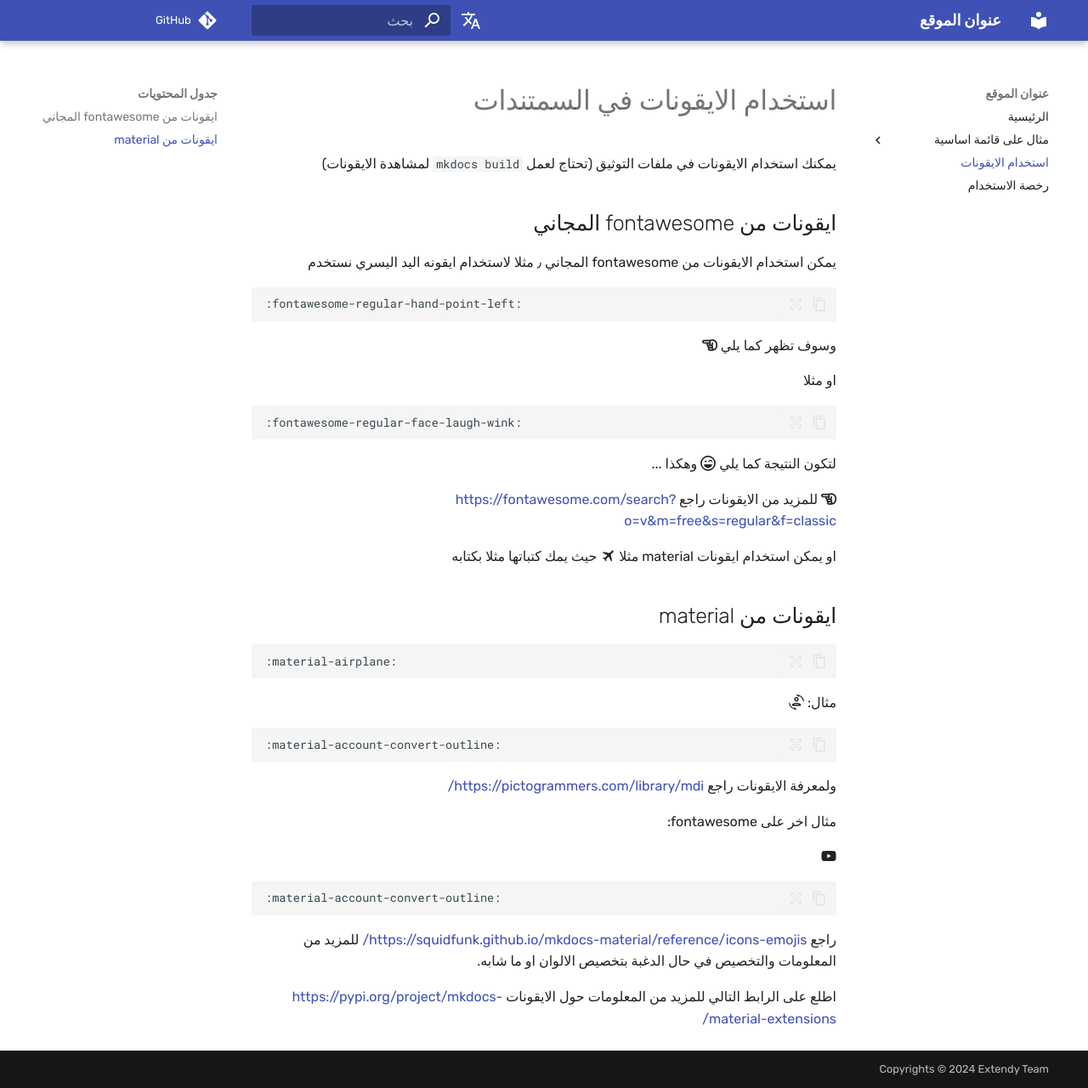
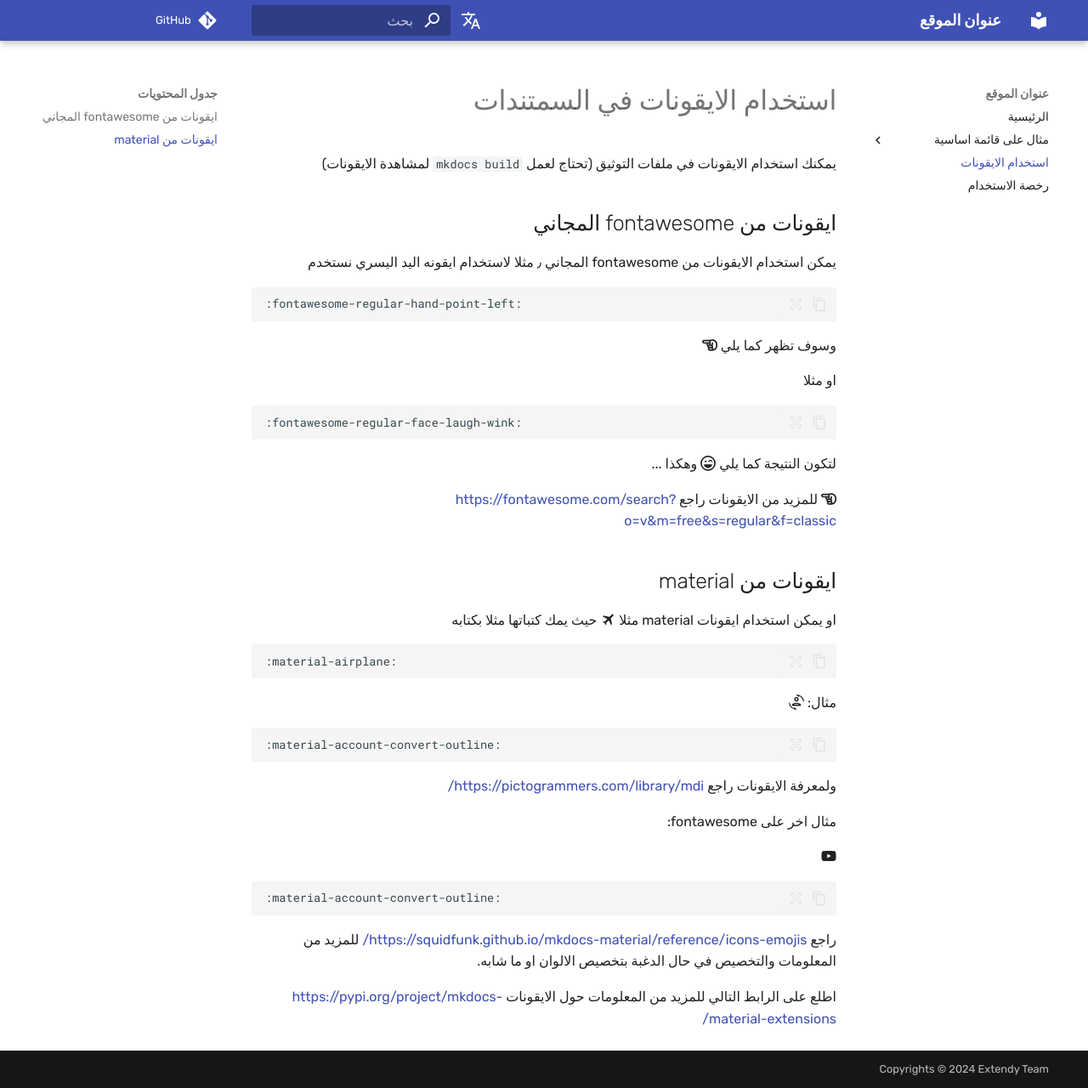
Before and after one commit to Extendy/mkdocs-arabic-skelton, an MkDocs documentation site: the page built from docs/icons.md, in a window 1280 px wide and 1280 px high. Shown: the whole window at 85% size. Built offline with MkDocs 1.6.1 and Material for MkDocs 9.7.7, drawn with Linux system fonts in a browser that asks for light colours; comment, search, counter and statistics services are not loaded.

````diff
--- a/docs/icons.md
+++ b/docs/icons.md
@@ -23,9 +23,10 @@
 
  :fontawesome-regular-hand-point-left: للمزيد من الايقونات راجع [https://fontawesome.com/search?o=v&m=free&s=regular&f=classic](https://fontawesome.com/search?o=v&m=free&s=regular&f=classic)
 
+## ايقونات من material
+
 او يمكن استخدام ايقونات material مثلا :material-airplane: حيث يمك كتباتها مثلا بكتابه
 
-## ايقونات من material
 
 ```
 :material-airplane:
````
